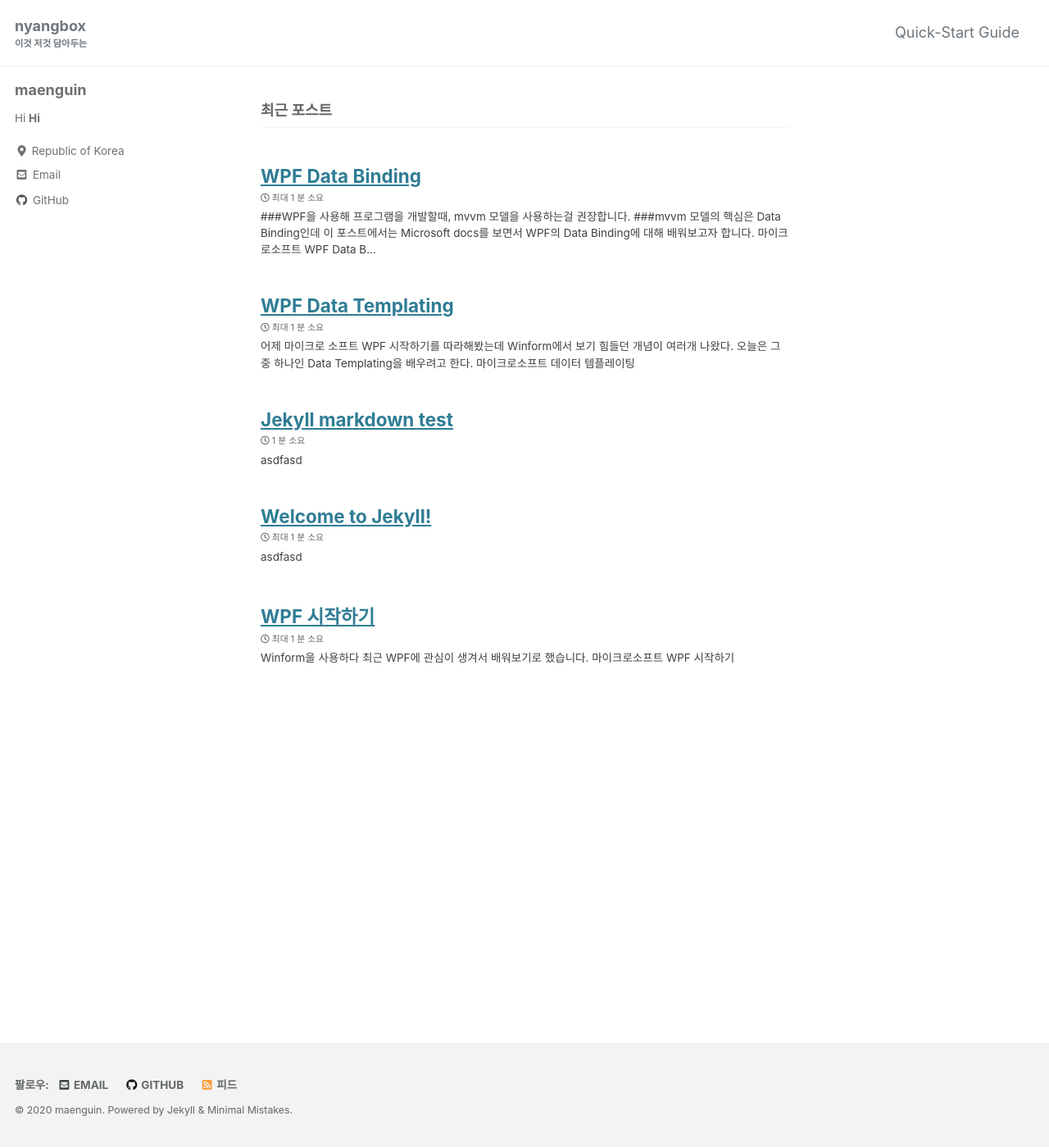
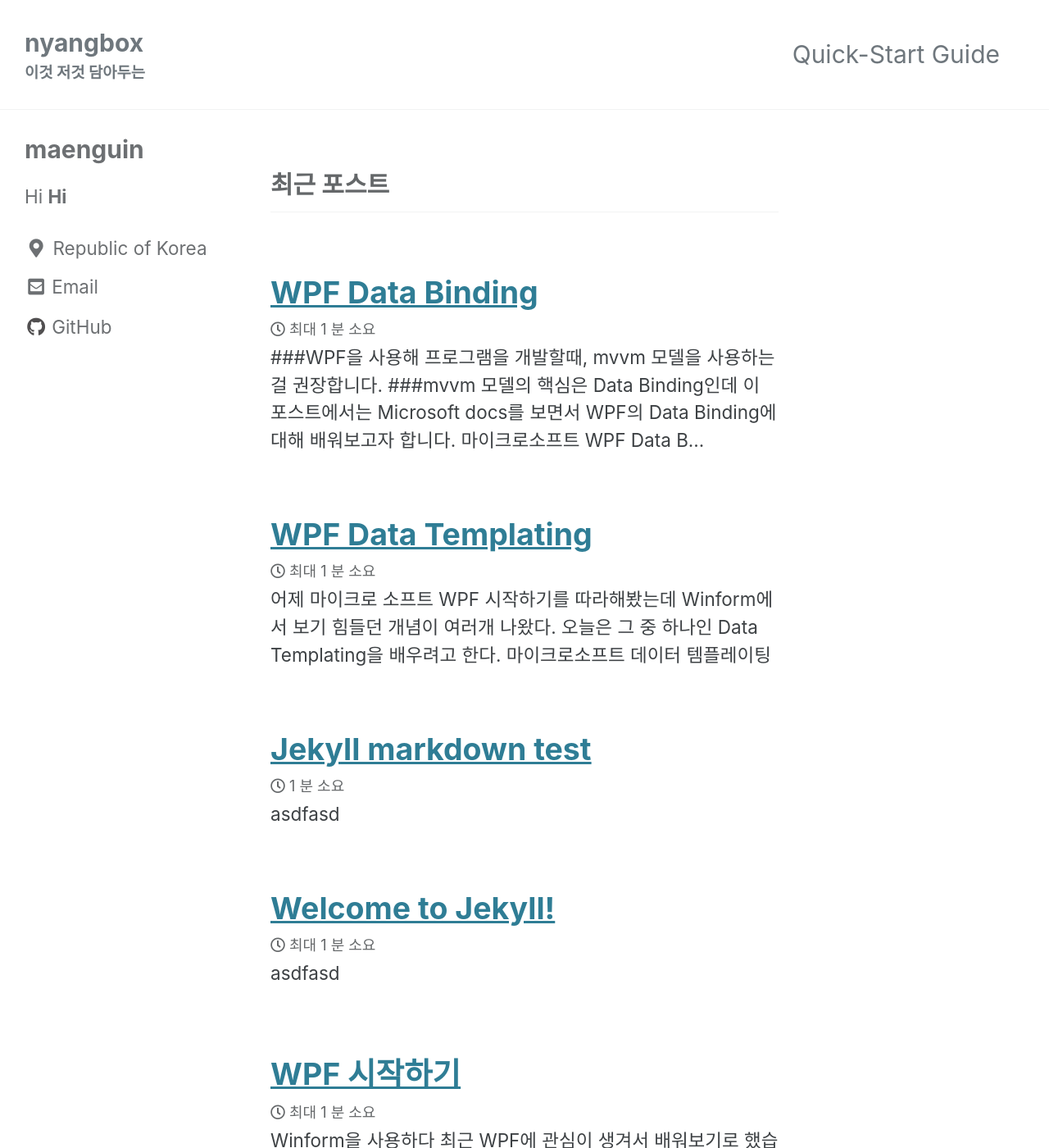
Before and after one commit to maenguin/maenguin.github.io, a Jekyll site: the page built from index.html, in a window 1280 px wide and 1400 px high. Shown: the whole window at 82% size. Built offline with Jekyll 4.4.1, drawn with Linux system fonts in a browser that asks for light colours; cached includes are drawn as plain includes; the list of posts is cut into pages by our own code.

Commit message:
Update _reset.scss

```diff
--- a/_sass/minimal-mistakes/_reset.scss
+++ b/_sass/minimal-mistakes/_reset.scss
@@ -8,18 +8,18 @@ html {
   /* apply a natural box layout model to all elements */
   box-sizing: border-box;
   background-color: $background-color;
-  font-size: 14px;
+  font-size: 5px;
 
   @include breakpoint($medium) {
-    font-size: 14px;
+    font-size: 10px;
   }
 
   @include breakpoint($large) {
-    font-size: 16px;
+    font-size: 20px;
   }
 
   @include breakpoint($x-large) {
-    font-size: 18px;
+    font-size: 30px;
   }
 
   -webkit-text-size-adjust: 100%;
```
